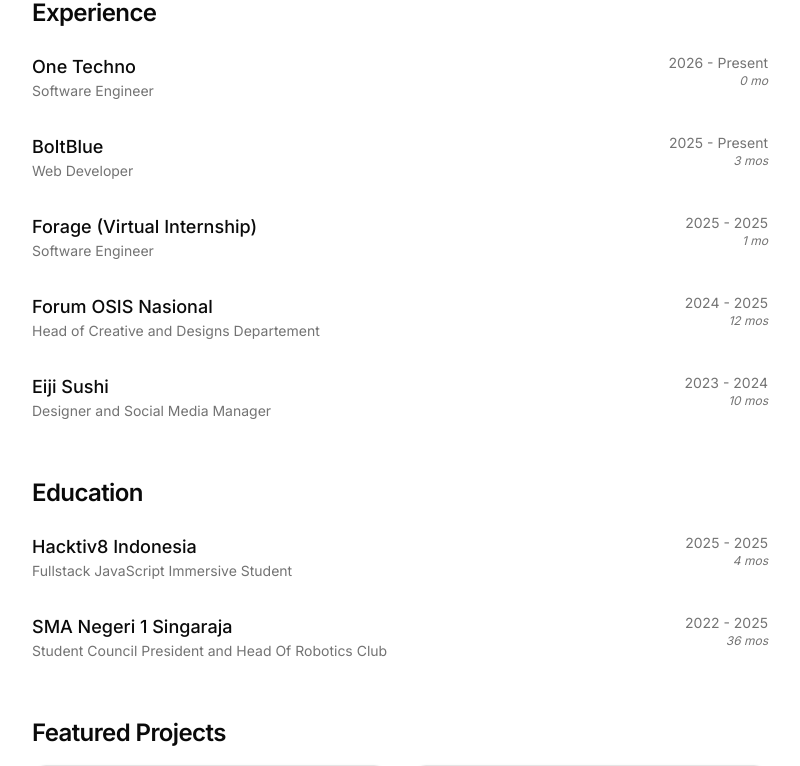
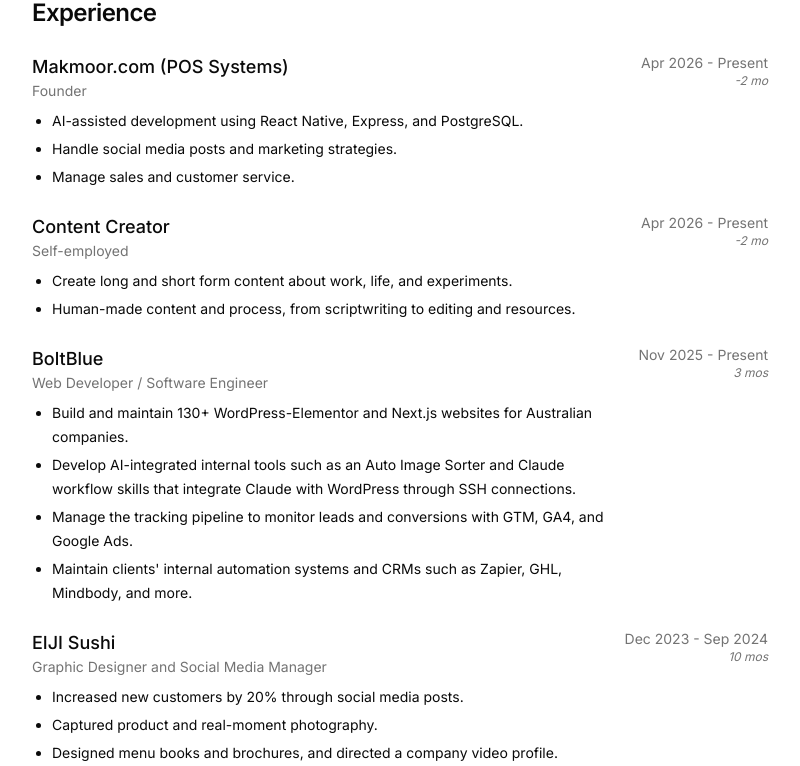
Before and after one commit to wahyusttrn/wahyusattriana-webportfolio, a Next.js app: page / in a window 1280 px wide. Shown: the part 992-1758 px from the top of the page, without its empty margins (240-1040 px from the left). Built offline with nearby package versions, Linux system fonts and the light colour scheme.

Commit message:
feat: added descriptions of each experiences

```diff
--- a/app/page.jsx
+++ b/app/page.jsx
@@ -1,4 +1,5 @@
-import { Github, Linkedin, Mail, Instagram, Youtube, BookOpenText, ExternalLink, Code } from 'lucide-react';
+import { Mail, BookOpenText, ExternalLink, Code } from 'lucide-react';
+import { Github, Linkedin, Instagram, Youtube } from '@/components/brand-icons';
 import { Button } from '@/components/ui/button';
 import { Card, CardContent } from '@/components/ui/card';
 import {
@@ -35,60 +36,90 @@
   'Laravel'
 ];
 
+const formatMonth = (date) => date.toLocaleString('en-US', { month: 'short', year: 'numeric' });
+
+// Inclusive month count, e.g. Nov 2025 - Nov 2025 = 1 mo
+const monthsBetween = (start, end) =>
+  (end.getFullYear() - start.getFullYear()) * 12 + (end.getMonth() - start.getMonth()) + 1;
+
+// start and end use new Date(year, monthIndex), end: null means present
+const withDuration = (item) => ({
+  ...item,
+  date: `${formatMonth(item.start)} - ${item.end ? formatMonth(item.end) : 'Present'}`,
+  month: monthsBetween(item.start, item.end ?? new Date())
+});
+
 const experiences = [
   {
-    company: 'One Techno',
-    role: 'Software Engineer',
-    description: '',
-    date: '2026 - Present',
-    month: (new Date().getFullYear() - 2026) * 12 + (new Date().getMonth() - 0)
+    company: 'Makmoor.com (POS Systems)',
+    role: 'Founder',
+    description: [
+      'AI-assisted development using React Native, Express, and PostgreSQL.',
+      'Handle social media posts and marketing strategies.',
+      'Manage sales and customer service.'
+    ],
+    start: new Date(2026, 3),
+    end: null
+  },
+  {
+    company: 'Content Creator',
+    role: 'Self-employed',
+    description: [
+      'Create long and short form content about work, life, and experiments.',
+      'Human-made content and process, from scriptwriting to editing and resources.'
+    ],
+    start: new Date(2026, 3),
+    end: null
   },
   {
     company: 'BoltBlue',
-    role: 'Web Developer',
-    description: '',
-    date: '2025 - Present',
-    month: (new Date().getFullYear() - 2025) * 12 + (new Date().getMonth() - 9)
+    role: 'Web Developer / Software Engineer',
+    description: [
+      'Build and maintain 130+ WordPress-Elementor and Next.js websites for Australian companies.',
+      'Develop AI-integrated internal tools such as an Auto Image Sorter and Claude workflow skills that integrate Claude with WordPress through SSH connections.',
+      'Manage the tracking pipeline to monitor leads and conversions with GTM, GA4, and Google Ads.',
+      "Maintain clients' internal automation systems and CRMs such as Zapier, GHL, Mindbody, and more."
+    ],
+    start: new Date(2025, 10),
+    end: null
   },
   {
-    company: 'Forage (Virtual Internship)',
-    role: 'Software Engineer',
-    description: '',
-    date: '2025 - 2025',
-    month: 1
-  },
-  {
-    company: 'Forum OSIS Nasional',
-    role: 'Head of Creative and Designs Departement',
-    description: '',
-    date: '2024 - 2025',
-    month: 12
-  },
-  {
-    company: 'Eiji Sushi',
-    role: 'Designer and Social Media Manager',
-    description: '',
-    date: '2023 - 2024',
-    month: 10
+    company: 'EIJI Sushi',
+    role: 'Graphic Designer and Social Media Manager',
+    description: [
+      'Increased new customers by 20% through social media posts.',
+      'Captured product and real-moment photography.',
+      'Designed menu books and brochures, and directed a company video profile.',
+      'Built a product administration and registration system.'
+    ],
+    start: new Date(2023, 11),
+    end: new Date(2024, 8)
   }
-];
+].map(withDuration);
 
 const educations = [
   {
     school: 'Hacktiv8 Indonesia',
-    role: 'Fullstack JavaScript Immersive Student',
-    description: '',
-    date: '2025 - 2025',
-    month: 4
+    role: 'Fullstack JavaScript Bootcamp',
+    description: [
+      'Fast-paced learning with an intense schedule and material.',
+      'Challenges, live coding, debugging, pair programming, and a hackathon as final projects.'
+    ],
+    start: new Date(2025, 3),
+    end: new Date(2025, 7)
   },
   {
     school: 'SMA Negeri 1 Singaraja',
-    role: 'Student Council President and Head Of Robotics Club',
-    description: '',
-    date: '2022 - 2025',
-    month: 36
+    role: "2024's Student Council President and 2022-2024's Head of Electronics and Robotics Club",
+    description: [
+      'Top 100 National Best Student Council President by ISLC 2024.',
+      'Top 50 National Best Student Council President by IPB OSIS Fest 2024.',
+      'Led the Creative and Design Department at Forum OSIS Nasional XII.'
+    ],
+    start: new Date(2022, 6),
+    end: new Date(2025, 3)
   }
-];
+].map(withDuration);
 
 const projects = [
   {
@@ -161,6 +192,9 @@
 ];
 
 const resume = process.env.RESUME_URL || '';
+
+// Rebuild daily so "Present" month counts stay current
+export const revalidate = 86400;
 
 export default function HomePage() {
   return (
@@ -248,6 +282,11 @@
                   <div className="flex-1">
                     <h3 className="text-lg font-medium">{exp.company}</h3>
                     <h4 className="text-sm text-muted-foreground mb-2">{exp.role}</h4>
+                    <ul className="list-disc pl-5 space-y-1 text-sm leading-6">
+                      {exp.description.map((item) => (
+                        <li key={item}>{item}</li>
+                      ))}
+                    </ul>
                   </div>
                   <div className="flex flex-col sm:items-end">
                     <time className="text-sm text-muted-foreground sm:whitespace-nowrap">{exp.date}</time>
@@ -273,6 +312,11 @@
                   <div className="flex-1">
                     <h3 className="text-lg font-medium">{edu.school}</h3>
                     <h4 className="text-sm text-muted-foreground mb-2">{edu.role}</h4>
+                    <ul className="list-disc pl-5 space-y-1 text-sm leading-6">
+                      {edu.description.map((item) => (
+                        <li key={item}>{item}</li>
+                      ))}
+                    </ul>
                   </div>
                   <div className="flex flex-col sm:items-end">
                     <time className="text-sm text-muted-foreground sm:whitespace-nowrap">{edu.date}</time>
--- /dev/null
+++ b/components/brand-icons.jsx
@@ -0,0 +1,59 @@
+// Brand icons copied from lucide-react v0.511.0 (ISC license), removed from lucide-react v1
+
+function BrandIcon({ children, ...props }) {
+  return (
+    <svg
+      xmlns="http://www.w3.org/2000/svg"
+      width={24}
+      height={24}
+      viewBox="0 0 24 24"
+      fill="none"
+      stroke="currentColor"
+      strokeWidth={2}
+      strokeLinecap="round"
+      strokeLinejoin="round"
+      aria-hidden="true"
+      {...props}
+    >
+      {children}
+    </svg>
+  );
+}
+
+export function Github(props) {
+  return (
+    <BrandIcon {...props}>
+      <path d="M15 22v-4a4.8 4.8 0 0 0-1-3.5c3 0 6-2 6-5.5.08-1.25-.27-2.48-1-3.5.28-1.15.28-2.35 0-3.5 0 0-1 0-3 1.5-2.64-.5-5.36-.5-8 0C6 2 5 2 5 2c-.3 1.15-.3 2.35 0 3.5A5.403 5.403 0 0 0 4 9c0 3.5 3 5.5 6 5.5-.39.49-.68 1.05-.85 1.65-.17.6-.22 1.23-.15 1.85v4" />
+      <path d="M9 18c-4.51 2-5-2-7-2" />
+    </BrandIcon>
+  );
+}
+
+export function Linkedin(props) {
+  return (
+    <BrandIcon {...props}>
+      <path d="M16 8a6 6 0 0 1 6 6v7h-4v-7a2 2 0 0 0-2-2 2 2 0 0 0-2 2v7h-4v-7a6 6 0 0 1 6-6z" />
+      <rect width="4" height="12" x="2" y="9" />
+      <circle cx="4" cy="4" r="2" />
+    </BrandIcon>
+  );
+}
+
+export function Instagram(props) {
+  return (
+    <BrandIcon {...props}>
+      <rect width="20" height="20" x="2" y="2" rx="5" ry="5" />
+      <path d="M16 11.37A4 4 0 1 1 12.63 8 4 4 0 0 1 16 11.37z" />
+      <line x1="17.5" x2="17.51" y1="6.5" y2="6.5" />
+    </BrandIcon>
+  );
+}
+
+export function Youtube(props) {
+  return (
+    <BrandIcon {...props}>
+      <path d="M2.5 17a24.12 24.12 0 0 1 0-10 2 2 0 0 1 1.4-1.4 49.56 49.56 0 0 1 16.2 0A2 2 0 0 1 21.5 7a24.12 24.12 0 0 1 0 10 2 2 0 0 1-1.4 1.4 49.55 49.55 0 0 1-16.2 0A2 2 0 0 1 2.5 17" />
+      <path d="m10 15 5-3-5-3z" />
+    </BrandIcon>
+  );
+}
```
